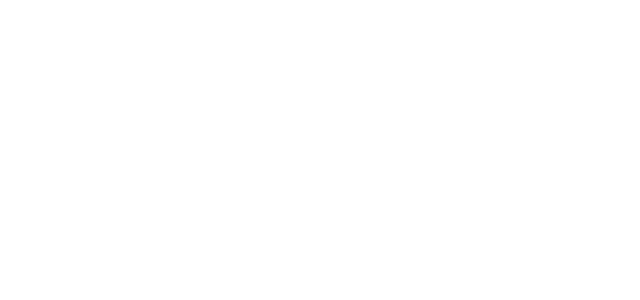
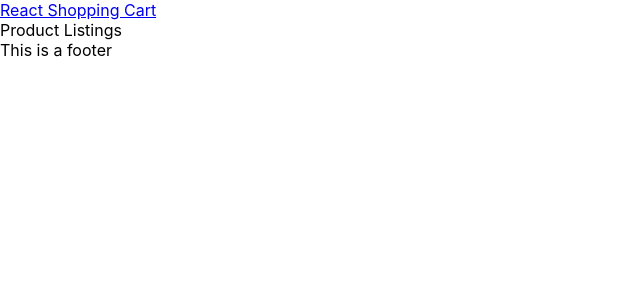
Before and after one commit to hasan-umanitoba/Sheezy-Shopping, a React (Create React App) app: page / in a window 1280 px wide. Shown: the top 300 px of the page, without its empty margins (0-640 px from the left). Built offline with nearby package versions, Linux system fonts and the light colour scheme.

Commit message:
Setting up

```diff
--- a/src/App.js
+++ b/src/App.js
@@ -3,9 +3,16 @@
 
 function App() {
   return (
-    <div className="App">
-      <header className="App-header">
+    <div className="grid-container">
+      <header>
+        <a href="/" >React Shopping Cart</a>
       </header>
+      <main>
+        Product Listings
+      </main>
+      <footer>
+This is a footer
+      </footer>
     </div>
   );
 }
```
